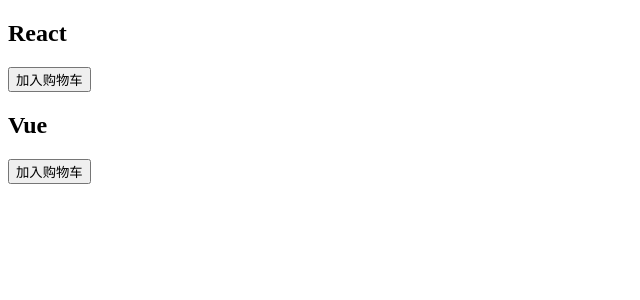
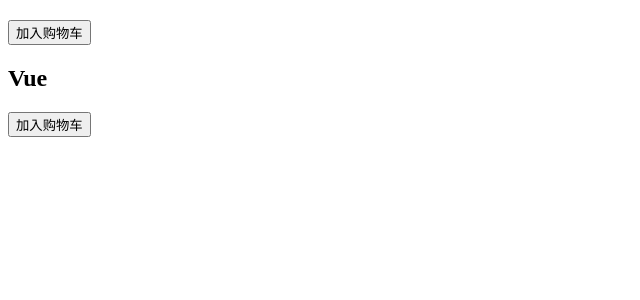
Before and after one commit to zhjrcc/learn-react, a React (Vite) app: page / in a window 1280 px wide. Shown: the top 300 px of the page, without its empty margins (0-640 px from the left). Built offline with nearby package versions, Linux system fonts and the light colour scheme.

Commit message:
good night

```diff
--- a/src/App.jsx
+++ b/src/App.jsx
@@ -1,9 +1,9 @@
-import { AddToCartForm } from "./components/UseActionState/UseActionState"
+import { AddToCartForm } from "./components/useActionState/AddToCartForm"
 
 function App() {
   return (
     <>
-      <AddToCartForm itemID={"1"} itemTitle={"React"} />
+      <AddToCartForm itemID={"1"} itemTitle={"  "} />
       <AddToCartForm itemID={"2"} itemTitle={"Vue"} />
     </>
   )
```
Also changed, not shown: src/components/UseActionState/AddToCartForm.jsx (renamed from src/components/UseActionState/UseActionState.jsx).
